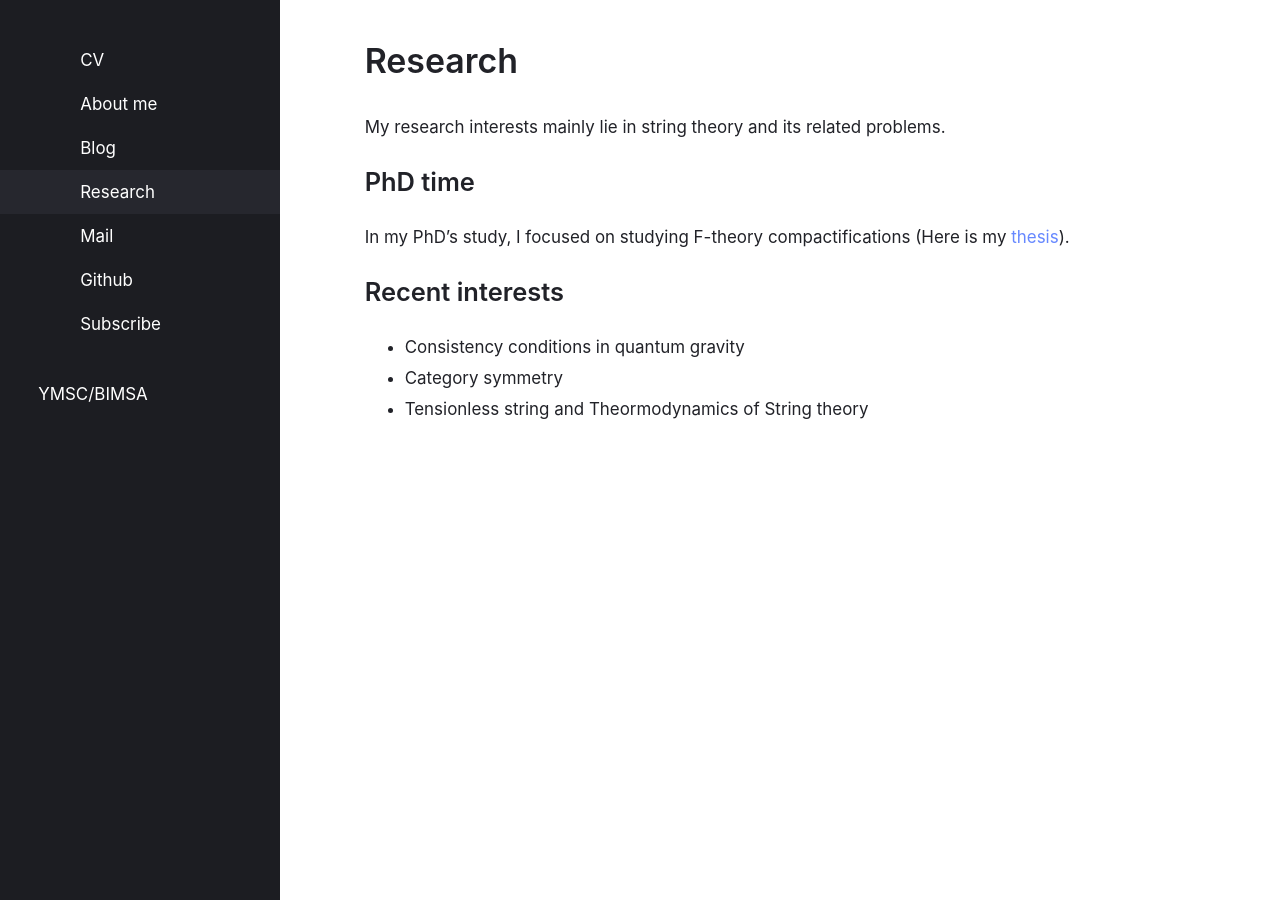
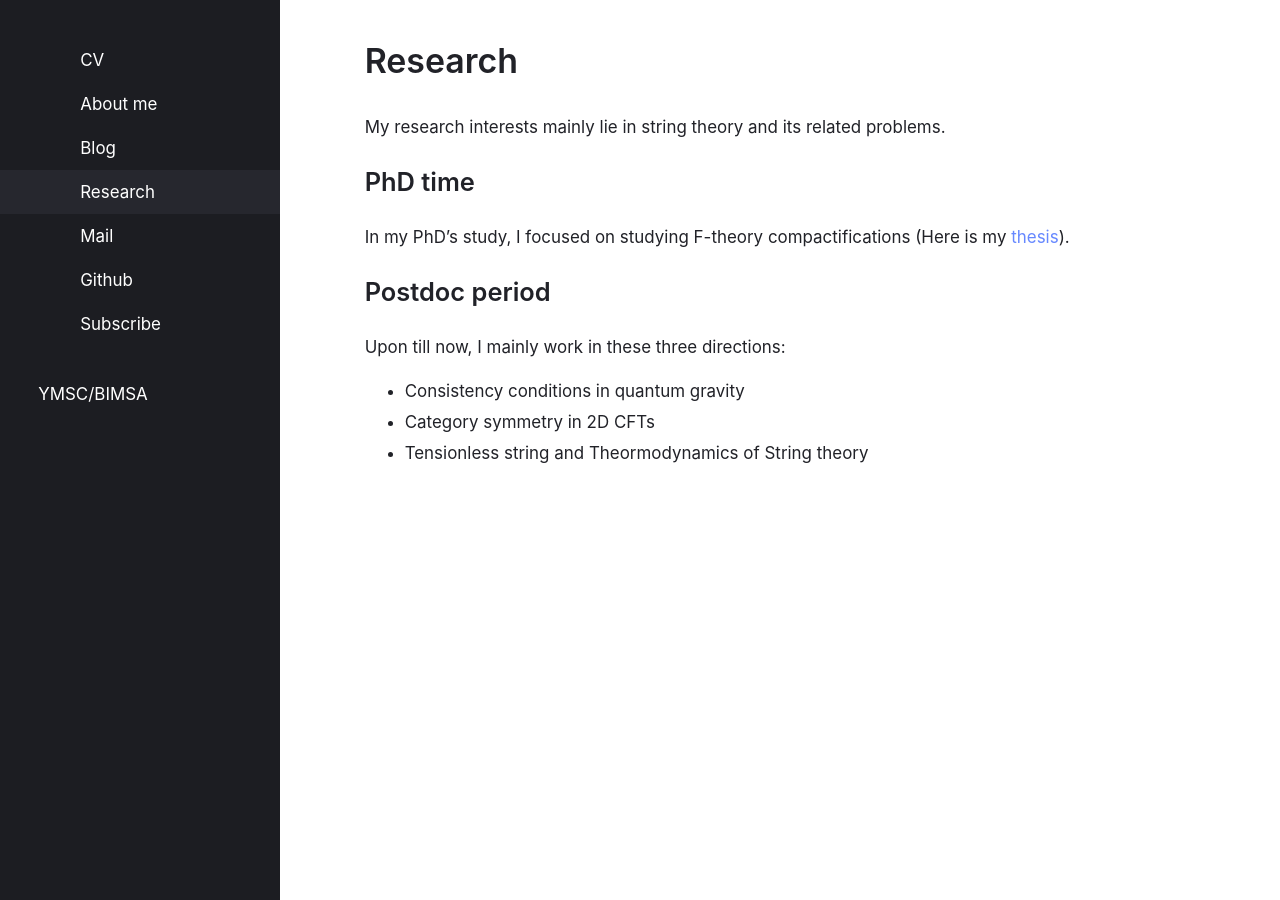
Before and after one commit to fengjunjohnxu/fengjunjohnxu.github.io, a Jekyll site: the page built from research.md, in a window 1280 px wide. Built offline with Jekyll 4.4.1, drawn with Linux system fonts in a browser that asks for light colours; some web fonts are replaced; our own code applies the rules of GitHub Pages for plain Markdown files.

Commit message:
Update research.md

```diff
--- a/research.md
+++ b/research.md
@@ -10,8 +10,9 @@ My research interests mainly lie in string theory and its related problems.
 In my PhD's study, I focused on studying F-theory compactifications (Here is my [thesis](https://archiv.ub.uni-heidelberg.de/volltextserver/26888/)).
 
 
-## Recent interests
+## Postdoc period
+Upon till now, I mainly work in these three directions:
 
- - Consistency conditions in quantum gravity
- - Category symmetry
+- Consistency conditions in quantum gravity
+ - Category symmetry in 2D CFTs
  - Tensionless string and Theormodynamics of String theory
```
